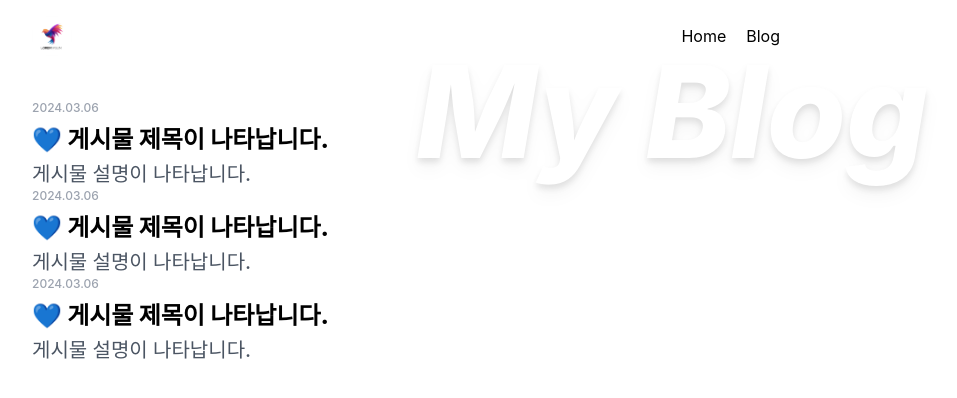
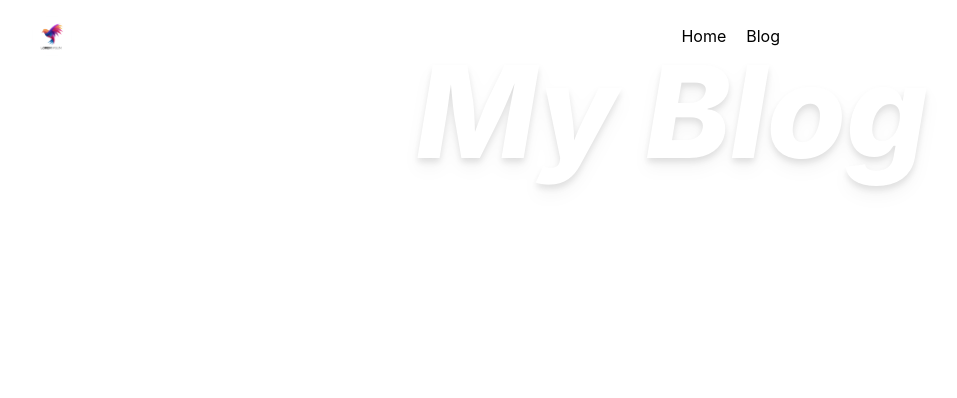
Before and after one commit to skdding3/my-blog-next, a Next.js app: page /blog in a window 1280 px wide. Shown: the top 398 px of the page, without its empty margins (224-1181 px from the left). Built offline with nearby package versions, Linux system fonts and the light colour scheme.

Commit message:
[feat] first mdx

```diff
--- a/components/BlogPost.tsx
+++ b/components/BlogPost.tsx
@@ -1,16 +1,12 @@
 import Link from "next/link";
 
-const BlogPost = () => {
+const BlogPost = ({ date, title, des, slug }: any) => {
   return (
-    <Link href="/blog" passHref>
+    <Link href={`/blog/${slug}`} passHref>
       <a className="w-full my-7 hover:-translate-x-1.5">
-        <div className="font-medium text-xs text-gray-400">2024.03.06</div>
-        <div className={`font-extrabold text-2xl mt-2`}>
-          💙 게시물 제목이 나타납니다.
-        </div>
-        <div className={`font-medium text-gray-600 text-xl mt-1`}>
-          게시물 설명이 나타납니다.
-        </div>
+        <div className="font-medium text-xs text-gray-400">{date}</div>
+        <div className={`font-extrabold text-2xl mt-2`}>{title}</div>
+        <div className={`font-medium text-gray-600 text-xl mt-1`}>{des}</div>
       </a>
     </Link>
   );
--- a/components/Container.tsx
+++ b/components/Container.tsx
@@ -1,7 +1,7 @@
 import Head from "next/head";
 import Image from "next/image";
-import Navigation from "./navigation";
 import metadata from "../data/metadata";
+import Navigation from "./Navigation";
 
 const Container = (props: any) => {
   return (
--- a/next.config.js
+++ b/next.config.js
@@ -1,7 +1,5 @@
-/** @type {import('next').NextConfig} */
-const nextConfig = {
+import { withContentlayer } from "next-contentlayer";
+
+export default withContentlayer({
   reactStrictMode: true,
-  swcMinify: true,
-}
-
-module.exports = nextConfig
+});
--- a/package.json
+++ b/package.json
@@ -12,9 +12,11 @@
     "@types/node": "20.11.20",
     "@types/react": "18.2.58",
     "@types/react-dom": "18.2.19",
+    "contentlayer": "^0.3.4",
     "eslint": "8.57.0",
     "eslint-config-next": "14.1.0",
     "next": "14.1.0",
+    "next-contentlayer": "^0.3.4",
     "react": "18.2.0",
     "react-dom": "18.2.0",
     "typescript": "5.3.3"
--- a/pages/index.tsx
+++ b/pages/index.tsx
@@ -1,24 +1,11 @@
 import Container from "../components/Container";
-import RecentPost from "../components/RecentPost";
-import metadata from "../data/metadata";
 
 const Home = () => {
   return (
     <Container>
-<<<<<<< HEAD
       <span className="absolute top-12 font-extrabold italic text-white text-5xl md:text-9xl text flex justify-center w-full drop-shadow-lg">
         HOME
       </span>
-=======
-      <div className="my-5 w-full">
-        <div className="relative">
-          <span className="absolute top-12 font-extrabold italic text-white text-5xl md:text-9xltext flex justify-center w-full drop-shadow-lg">
-            {metadata.title}
-          </span>
-        </div>
-        <RecentPost />
-      </div>
->>>>>>> 4005054d203f1f8dd3962295e19caab512c1dfad
     </Container>
   );
 };
```
Also changed, not shown: contentlayer.config.ts (added, +17 -0 lines), posts/first.mdx (added, +10 -0 lines), tsconfig.json (+11 -2 lines), 1 other file (tests, documents, lock files or other folders).
